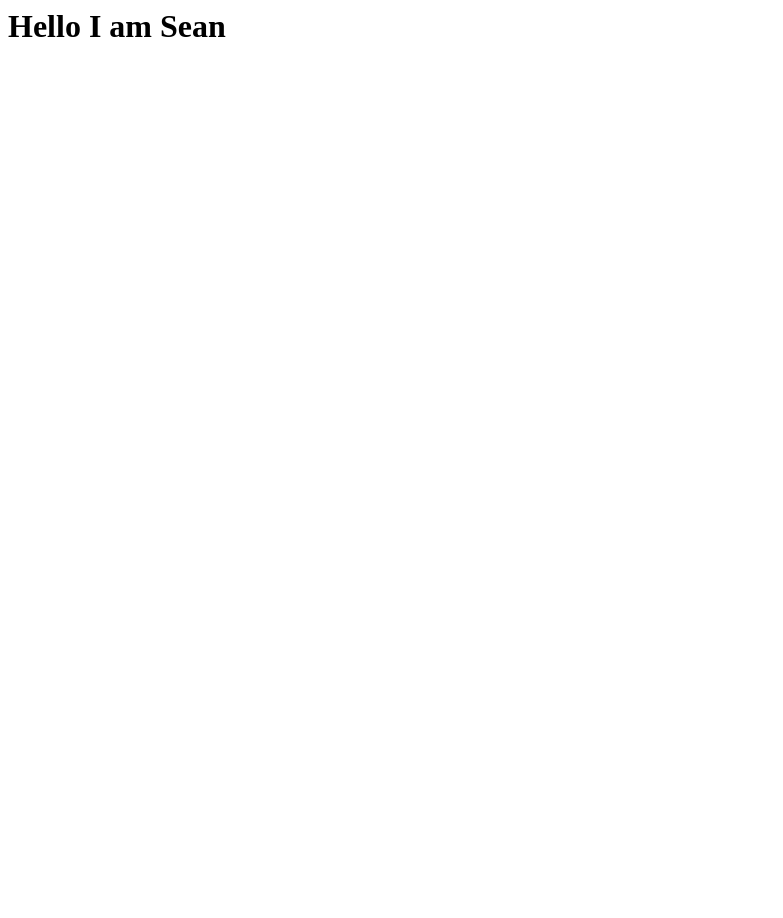
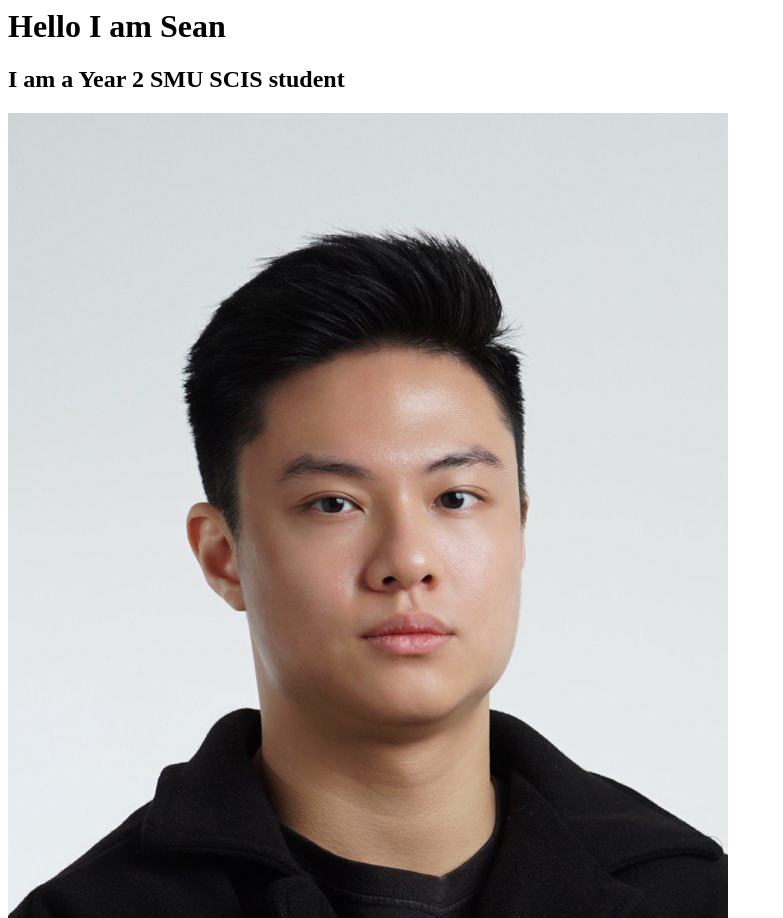
Before and after one commit to seantkj/seantkj.github.io, a plain HTML site: page index.html in a window 1280 px wide. Shown: the top 918 px of the page, without its empty margins (0-783 px from the left). Before the commit the page ends 800 px from the top, so only its background shows below. Drawn offline with Linux system fonts and the light colour scheme.

Commit message:
git commit

```diff
--- a/index.html
+++ b/index.html
@@ -1 +1,3 @@
 <h1>Hello I am Sean</h1>
+<h2>I am a Year 2 SMU SCIS student</h2>
+<img src="./githubpp.jpg">
```
Also changed, not shown: githubpp.jpg (added).
